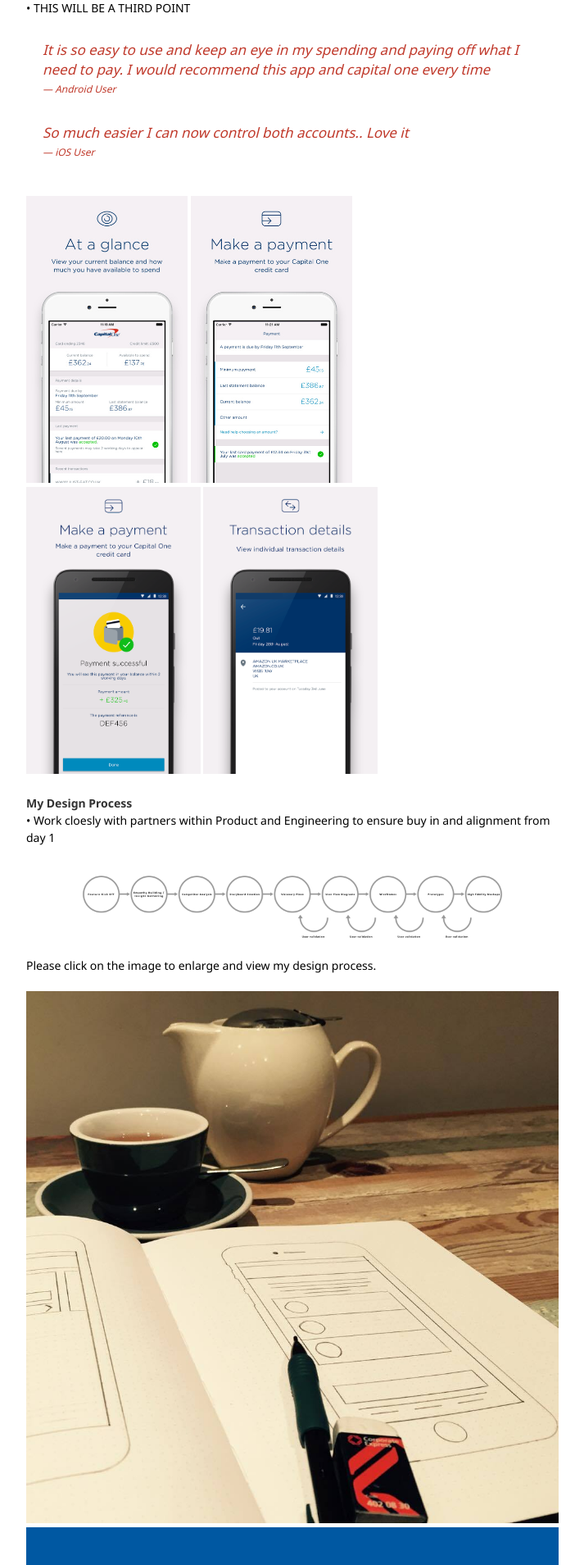
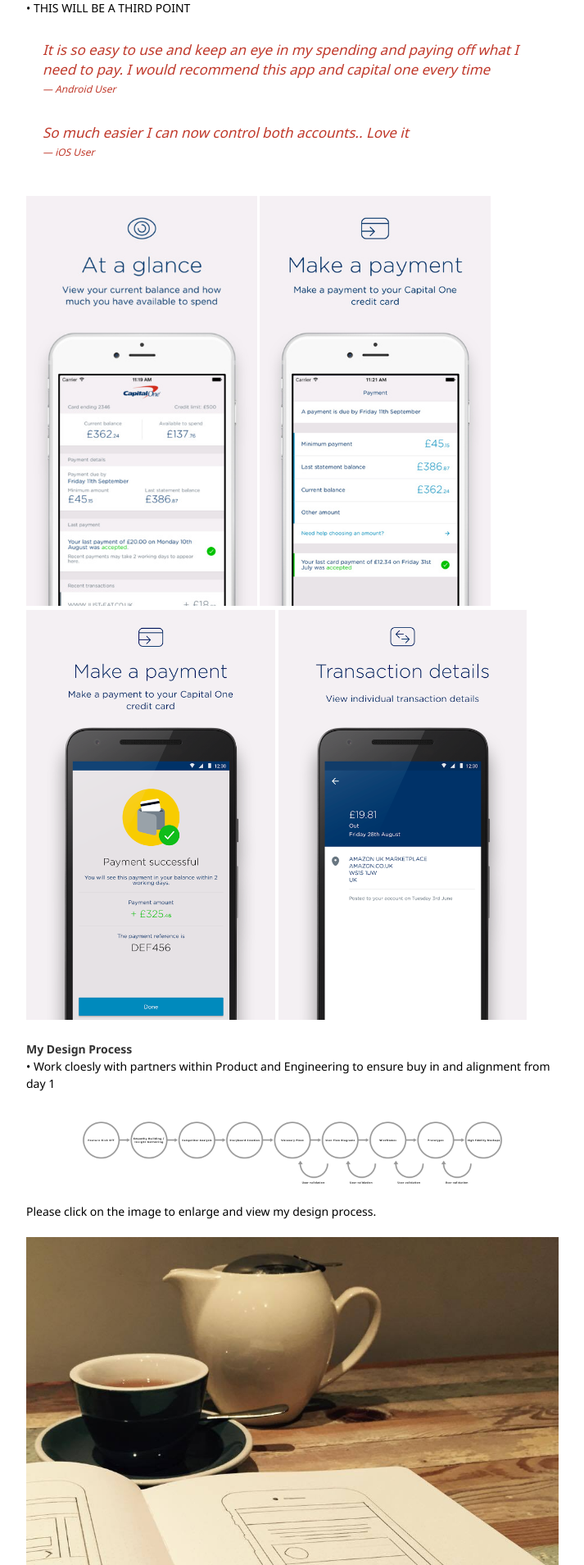
Before and after one commit to syeef/syeefkarim-2016-v0, a Jekyll site: the page built from portfolio/capitalone.md, in a window 1280 px wide. Shown: the part 785-2694 px from the top of the page at 82% size, without its empty margins (279-992 px from the left). Built offline with Jekyll 4.4.1, drawn with Linux system fonts in a browser that asks for light colours.

Commit message:
update capital one page

```diff
--- a/portfolio/capitalone.md
+++ b/portfolio/capitalone.md
@@ -25,11 +25,11 @@ Create a mobile app to allow customers to easily service their accounts, receive
 >So much easier I can now control both accounts.. Love it <cite>iOS User</cite>
 
 <br>
-<img src="/images/posts/capitalone/iOSAAG.png" height="350px">
-<img src="/images/posts/capitalone/iOSPayment.png" height="350px">
+<img src="/images/posts/capitalone/iOSAAG.png" height="500px">
+<img src="/images/posts/capitalone/iOSPayment.png" height="500px">
 <br>
-<img src="/images/posts/capitalone/AnroidSuccessfulPayment.png" height="350px">
-<img src="/images/posts/capitalone/AndroidTransactionDetails.png" height="350px">
+<img src="/images/posts/capitalone/AnroidSuccessfulPayment.png" height="500px">
+<img src="/images/posts/capitalone/AndroidTransactionDetails.png" height="500px">
 
 **My Design Process**
 • Work cloesly with partners within Product and Engineering to ensure buy in and alignment from day 1
```
